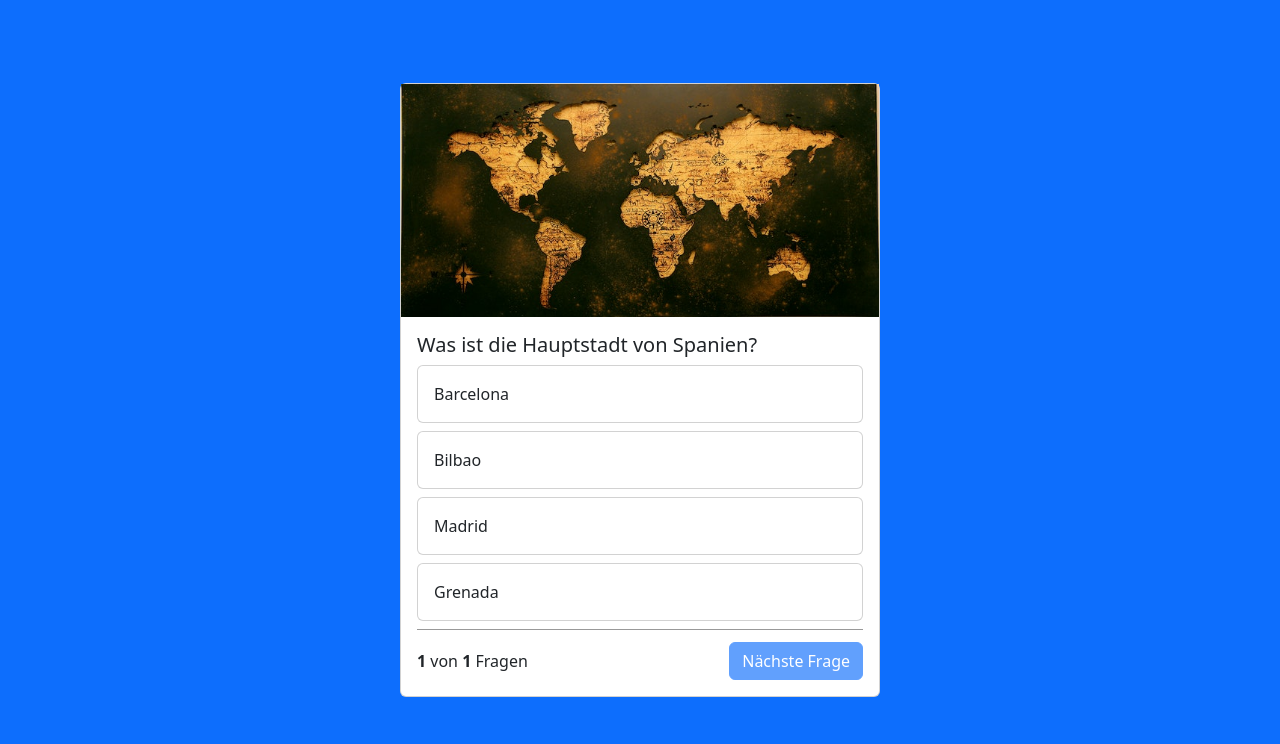
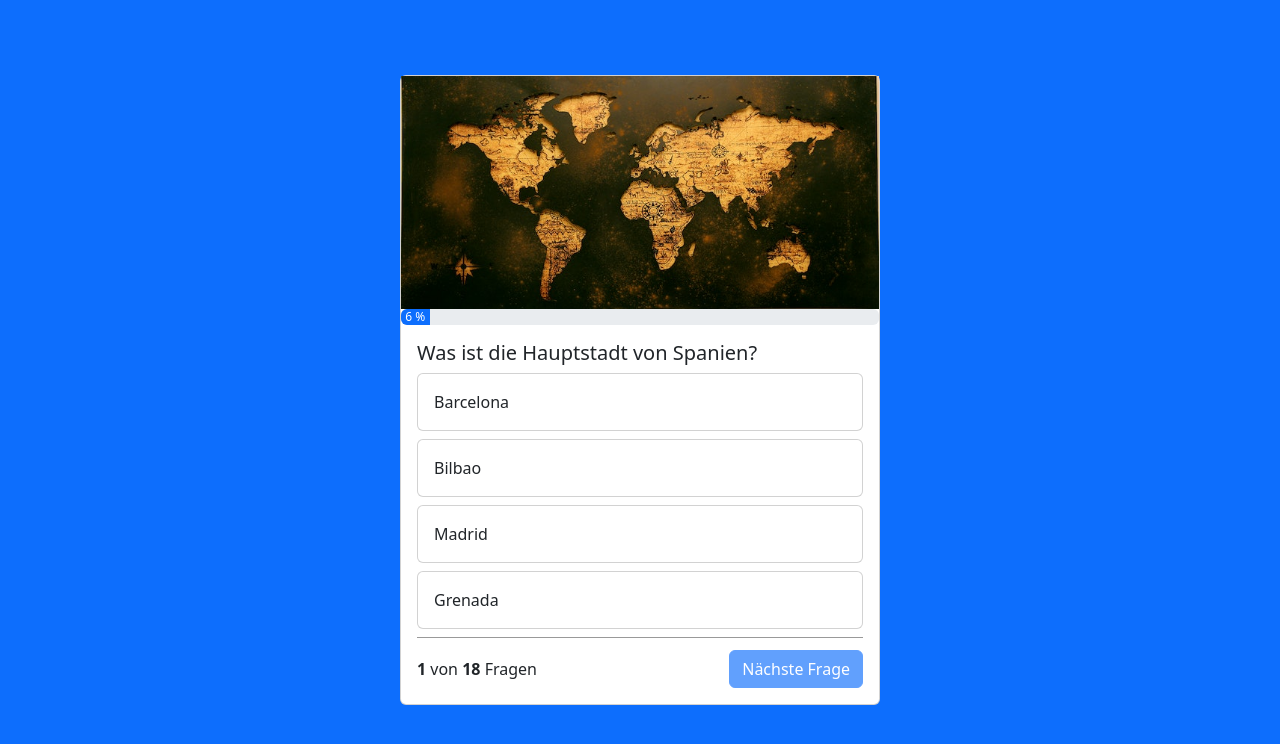
Before and after one commit to AlexanderPeil/Quiz-App-german-, a website: page index.html in a window 1280 px wide. Shown: the part 60-804 px from the top of the page. Drawn offline with nearby package versions, Linux system fonts and the light colour scheme.

Commit message:
app works now

```diff
--- a/index.html
+++ b/index.html
@@ -30,6 +30,9 @@
     <div class="container">
         <div class="card quiz-card">
             <img src="img/geo.jpg" alt="card-img-top" id="header-image">
+            <div class="progress">
+                <div class="progress-bar" id="progress-bar" role="progressbar" style="width: 25%;">25%</div>
+            </div>
 
             <div class="card-body text-center" id="end-screen" style="display: none;">
                 <div class="text-center quiz-end">
@@ -37,6 +40,12 @@
                 </div>
                 <div class="text-ceneter">
                     Du hast <b id="right-questions"></b> Fragen von <b id="total-qeuestions">18</b> richtig beantwortet.
+                </div>
+                <div>
+
+                </div>
+                <div class="button-row">
+                    <button onclick="restartGame()" class="btn btn-primary">Neuer Versuch?</button>
                 </div>
             </div>
 
--- a/script.js
+++ b/script.js
@@ -7,147 +7,149 @@ let questions = [
         "answer_4": "Grenada",
         "right_answer": 3
     },
-    // {
-    //     "question": "Was ist die Landeshauptstadt von Baden-Württemberg?",
-    //     "answer_1": "Karlsruhe",
-    //     "answer_2": "Stuttgart",
-    //     "answer_3": "Mannheim",
-    //     "answer_4": "Freiburg",
-    //     "right_answer": 2
-    // },
-    // {
-    //     "question": "Was das flächenmäßig größte Land der Erde?",
-    //     "answer_1": "China",
-    //     "answer_2": "USA",
-    //     "answer_3": "Indien",
-    //     "answer_4": "Russland",
-    //     "right_answer": 4
-    // },
-    // {
-    //     "question": "Was ist die Landeshauptstadt von Niedersachsen?",
-    //     "answer_1": "Hannover",
-    //     "answer_2": "Wolfsburg",
-    //     "answer_3": "Osnabrück",
-    //     "answer_4": "Braunschweig",
-    //     "right_answer": 1
-    // },
-    // {
-    //     "question": "Was ist die Hauptstadt von Australien?",
-    //     "answer_1": "Sydney",
-    //     "answer_2": "Melbourne",
-    //     "answer_3": "Adelaide",
-    //     "answer_4": "Canberra",
-    //     "right_answer": 4
-    // },
-    // {
-    //     "question": "Was ist die Hauptstadt von der Niederlande?",
-    //     "answer_1": "Eindhoven",
-    //     "answer_2": "Amsterdam",
-    //     "answer_3": "Rotterdam",
-    //     "answer_4": "Den Haag",
-    //     "right_answer": 2
-    // },
-    // {
-    //     "question": "Was ist die Hauptstadt von Italien?",
-    //     "answer_1": "Rom",
-    //     "answer_2": "Turin",
-    //     "answer_3": "Mailand",
-    //     "answer_4": "Venedig",
-    //     "right_answer": 1
-    // },
-    // {
-    //     "question": "Welche ist keine Hauptstadt in Südamerika?",
-    //     "answer_1": "Brasilia",
-    //     "answer_2": "Rio de Janeiro",
-    //     "answer_3": "Buenos Aires",
-    //     "answer_4": "Lima",
-    //     "right_answer": 2
-    // },
-    // {
-    //     "question": "Was ist die Landeshauptstadt von Thüringen?",
-    //     "answer_1": "Jena",
-    //     "answer_2": "Weimar",
-    //     "answer_3": "Gera",
-    //     "answer_4": "Erfurt",
-    //     "right_answer": 4
-    // },
-    // {
-    //     "question": "Welche ist keine Hauptstadt in Asien?",
-    //     "answer_1": "Jakarta",
-    //     "answer_2": "Manila",
-    //     "answer_3": "Ulaanbaatar",
-    //     "answer_4": "Shanghai",
-    //     "right_answer": 4
-    // },
-    // {
-    //     "question": "Welche ist keine Hauptstadt in Europa?",
-    //     "answer_1": "Oslo",
-    //     "answer_2": "Malmö",
-    //     "answer_3": "Prag",
-    //     "answer_4": "Budapest",
-    //     "right_answer": 2
-    // },
-    // {
-    //     "question": "Welche ist keine Hauptstadt in Europa?",
-    //     "answer_1": "Bukarest",
-    //     "answer_2": "Chisinau",
-    //     "answer_3": "Manchester",
-    //     "answer_4": "Wien",
-    //     "right_answer": 3
-    // },
-    // {
-    //     "question": "Was ist die Landeshauptstadt von Sachsen?",
-    //     "answer_1": "Leipzig",
-    //     "answer_2": "Chemnitz",
-    //     "answer_3": "Zwickau",
-    //     "answer_4": "Dresden",
-    //     "right_answer": 4
-    // },
-    // {
-    //     "question": "Was ist die Landeshauptstadt von Rheinland-Pflaz?",
-    //     "answer_1": "Mainz",
-    //     "answer_2": "Kaiserslautern",
-    //     "answer_3": "Trier",
-    //     "answer_4": "Worms",
-    //     "right_answer": 1
-    // },
-    // {
-    //     "question": "Was ist die Landeshauptstadt von Nordrhein-Westfalen?",
-    //     "answer_1": "Düsseldorf",
-    //     "answer_2": "Dortmund",
-    //     "answer_3": "Essen",
-    //     "answer_4": "Köln",
-    //     "right_answer": 1
-    // },
-    // {
-    //     "question": "Was ist die Landeshauptstadt von Hessen?",
-    //     "answer_1": "Darmstadt",
-    //     "answer_2": "Frankfurt",
-    //     "answer_3": "Wiesbaden",
-    //     "answer_4": "Kassel",
-    //     "right_answer": 3
-    // },
-    // {
-    //     "question": "Welche ist keine Hauptstadt in Afrika?",
-    //     "answer_1": "Rabat",
-    //     "answer_2": "Accra",
-    //     "answer_3": "Alexandria",
-    //     "answer_4": "Tunis",
-    //     "right_answer": 3
-    // },
-    // {
-    //     "question": "Welche ist keine Hauptstadt auf der Arabischen Halbinsel?",
-    //     "answer_1": "Riad",
-    //     "answer_2": "Doha",
-    //     "answer_3": "Abu Dhabi",
-    //     "answer_4": "Dubai",
-    //     "right_answer": 4
-    // },
+    {
+        "question": "Was ist die Landeshauptstadt von Baden-Württemberg?",
+        "answer_1": "Karlsruhe",
+        "answer_2": "Stuttgart",
+        "answer_3": "Mannheim",
+        "answer_4": "Freiburg",
+        "right_answer": 2
+    },
+    {
+        "question": "Was das flächenmäßig größte Land der Erde?",
+        "answer_1": "China",
+        "answer_2": "USA",
+        "answer_3": "Indien",
+        "answer_4": "Russland",
+        "right_answer": 4
+    },
+    {
+        "question": "Was ist die Landeshauptstadt von Niedersachsen?",
+        "answer_1": "Hannover",
+        "answer_2": "Wolfsburg",
+        "answer_3": "Osnabrück",
+        "answer_4": "Braunschweig",
+        "right_answer": 1
+    },
+    {
+        "question": "Was ist die Hauptstadt von Australien?",
+        "answer_1": "Sydney",
+        "answer_2": "Melbourne",
+        "answer_3": "Adelaide",
+        "answer_4": "Canberra",
+        "right_answer": 4
+    },
+    {
+        "question": "Was ist die Hauptstadt von der Niederlande?",
+        "answer_1": "Eindhoven",
+        "answer_2": "Amsterdam",
+        "answer_3": "Rotterdam",
+        "answer_4": "Den Haag",
+        "right_answer": 2
+    },
+    {
+        "question": "Was ist die Hauptstadt von Italien?",
+        "answer_1": "Rom",
+        "answer_2": "Turin",
+        "answer_3": "Mailand",
+        "answer_4": "Venedig",
+        "right_answer": 1
+    },
+    {
+        "question": "Welche ist keine Hauptstadt in Südamerika?",
+        "answer_1": "Brasilia",
+        "answer_2": "Rio de Janeiro",
+        "answer_3": "Buenos Aires",
+        "answer_4": "Lima",
+        "right_answer": 2
+    },
+    {
+        "question": "Was ist die Landeshauptstadt von Thüringen?",
+        "answer_1": "Jena",
+        "answer_2": "Weimar",
+        "answer_3": "Gera",
+        "answer_4": "Erfurt",
+        "right_answer": 4
+    },
+    {
+        "question": "Welche ist keine Hauptstadt in Asien?",
+        "answer_1": "Jakarta",
+        "answer_2": "Manila",
+        "answer_3": "Ulaanbaatar",
+        "answer_4": "Shanghai",
+        "right_answer": 4
+    },
+    {
+        "question": "Welche ist keine Hauptstadt in Europa?",
+        "answer_1": "Oslo",
+        "answer_2": "Malmö",
+        "answer_3": "Prag",
+        "answer_4": "Budapest",
+        "right_answer": 2
+    },
+    {
+        "question": "Welche ist keine Hauptstadt in Europa?",
+        "answer_1": "Bukarest",
+        "answer_2": "Chisinau",
+        "answer_3": "Manchester",
+        "answer_4": "Wien",
+        "right_answer": 3
+    },
+    {
+        "question": "Was ist die Landeshauptstadt von Sachsen?",
+        "answer_1": "Leipzig",
+        "answer_2": "Chemnitz",
+        "answer_3": "Zwickau",
+        "answer_4": "Dresden",
+        "right_answer": 4
+    },
+    {
+        "question": "Was ist die Landeshauptstadt von Rheinland-Pflaz?",
+        "answer_1": "Mainz",
+        "answer_2": "Kaiserslautern",
+        "answer_3": "Trier",
+        "answer_4": "Worms",
+        "right_answer": 1
+    },
+    {
+        "question": "Was ist die Landeshauptstadt von Nordrhein-Westfalen?",
+        "answer_1": "Düsseldorf",
+        "answer_2": "Dortmund",
+        "answer_3": "Essen",
+        "answer_4": "Köln",
+        "right_answer": 1
+    },
+    {
+        "question": "Was ist die Landeshauptstadt von Hessen?",
+        "answer_1": "Darmstadt",
+        "answer_2": "Frankfurt",
+        "answer_3": "Wiesbaden",
+        "answer_4": "Kassel",
+        "right_answer": 3
+    },
+    {
+        "question": "Welche ist keine Hauptstadt in Afrika?",
+        "answer_1": "Rabat",
+        "answer_2": "Accra",
+        "answer_3": "Alexandria",
+        "answer_4": "Tunis",
+        "right_answer": 3
+    },
+    {
+        "question": "Welche ist keine Hauptstadt auf der Arabischen Halbinsel?",
+        "answer_1": "Riad",
+        "answer_2": "Doha",
+        "answer_3": "Abu Dhabi",
+        "answer_4": "Dubai",
+        "right_answer": 4
+    },
 ];
 
 // Wir holen die  "Nullte" Stelle aus dem JSON Array
 let currentQuestion = 0;
 let rightQuestions = 0;
+let AUDIO_SUCCESS = new Audio('audio/success.wav');
+let AUDIO_FAIL = new Audio('audio/fail.wav');
 
 
 function init() {
@@ -158,15 +160,32 @@ function init() {
 
 
 function showQuestion() {
-    if (currentQuestion >= questions.length) {
+    if (currentQuestion >= questions.length) { // show end screen
+        showEndscreen();
+    } else { // show question
+        updateToNextQuestion();
+    }
+}
+
+
+function showEndscreen() {
     document.getElementById('end-screen').style = ''; // Damit entfernen wir den style (hier wird display:none entfernt)
     document.getElementById('question-body').style = 'display: none';
 
     document.getElementById('total-qeuestions').innerHTML = questions.length;
     document.getElementById('right-questions').innerHTML = rightQuestions;
     document.getElementById('header-image').src = 'img/medal.jpg';
-    } else {
+}
+
+
+function updateToNextQuestion() {
+    let percent = (currentQuestion + 1) / questions.length ;
+    percent = Math.round(percent * 100);
+    document.getElementById('progress-bar').innerHTML = `${percent} %`;
+    document.getElementById('progress-bar').style = `width: ${percent}%;`;
+
     let question = questions[currentQuestion]; // Wir holen aus dem Array questions den aktuellen JSON(currentQuestion, hier 0)
+
     question['question']; // Wi holen die Frage aus dem JSON questions
     document.getElementById('question-text').innerHTML = question['question']; // Wir holen per ID('question-text) die Card mit der Frage und lassne die aktuelle Frage dort anzeigen
     document.getElementById('answer_1').innerHTML = question['answer_1']; // Per ID 'answer_1 bis 4'
@@ -174,7 +193,6 @@ function showQuestion() {
     document.getElementById('answer_3').innerHTML = question['answer_3']; // und lassen die jew. Antwort dort
     document.getElementById('answer_4').innerHTML = question['answer_4']; // anzeigen (qeustion['answer_1 bis 4]')
     document.getElementById('question-number').innerHTML = currentQuestion + 1; // Hiermit wird die Numemr der aktuellen Frage angezeigt
-    }
 }
 
 // In der Variable selection stecken answer_1 bis answer_4
@@ -189,10 +207,12 @@ function answer(selection) {
     if (selectedQuestionNumber == question['right_answer']) {
         document.getElementById(selection).parentNode.classList.add('bg-success');// parentNode greift auf das parent element zu.
         document.getElementById('next-button').disabled = false;
+        AUDIO_SUCCESS.play();
         rightQuestions++;
     } else { // somit wollen wir der parent div eine Klasse hinzufügen per classList.add
         document.getElementById(selection).parentNode.classList.add('bg-danger');
         document.getElementById(idOfRightAnswer).parentNode.classList.add('bg-success'); // So lassen wir uns nach einer falschen Antwort die richtige anzeigen
+        AUDIO_FAIL.play();
 
         document.getElementById('next-button').disabled = false; // der Button für die nächste Frage wird wieder friegegeben
     }  // nachdem wir auf eine ANtwort geklickt haben
@@ -217,3 +237,14 @@ function resetAnswerButtons() {
     document.getElementById('answer_4').parentNode.classList.remove('bg-danger');
     document.getElementById('answer_4').parentNode.classList.remove('bg-success');
 }
+
+// Funktion um das Spiel neu zu starten
+function restartGame() {
+    document.getElementById('header-image').src = 'img/geo.jpg';
+    document.getElementById('question-body').style = ''; // question-body wieder anzeigen
+    document.getElementById('end-screen').style = 'display: none'; // end-screen ausblenden
+    currentQuestion = 0;
+    rightQuestions = 0;
+
+    init();
+}
--- a/style.css
+++ b/style.css
@@ -8,6 +8,7 @@ body {
     display: flex;
     align-items: center;
     justify-content: center;
+    margin-bottom: 30px;
 }
 
 .quiz-card {
@@ -43,3 +44,9 @@ body {
     font-size: 30px;
     margin-bottom: 32px;
 }
+
+.button-row {
+    display: flex;
+    justify-content: center;
+    margin-top: 24px;
+}
```
Also changed, not shown: 2 other files. Lines whose indentation alone changed are shown as unchanged.
